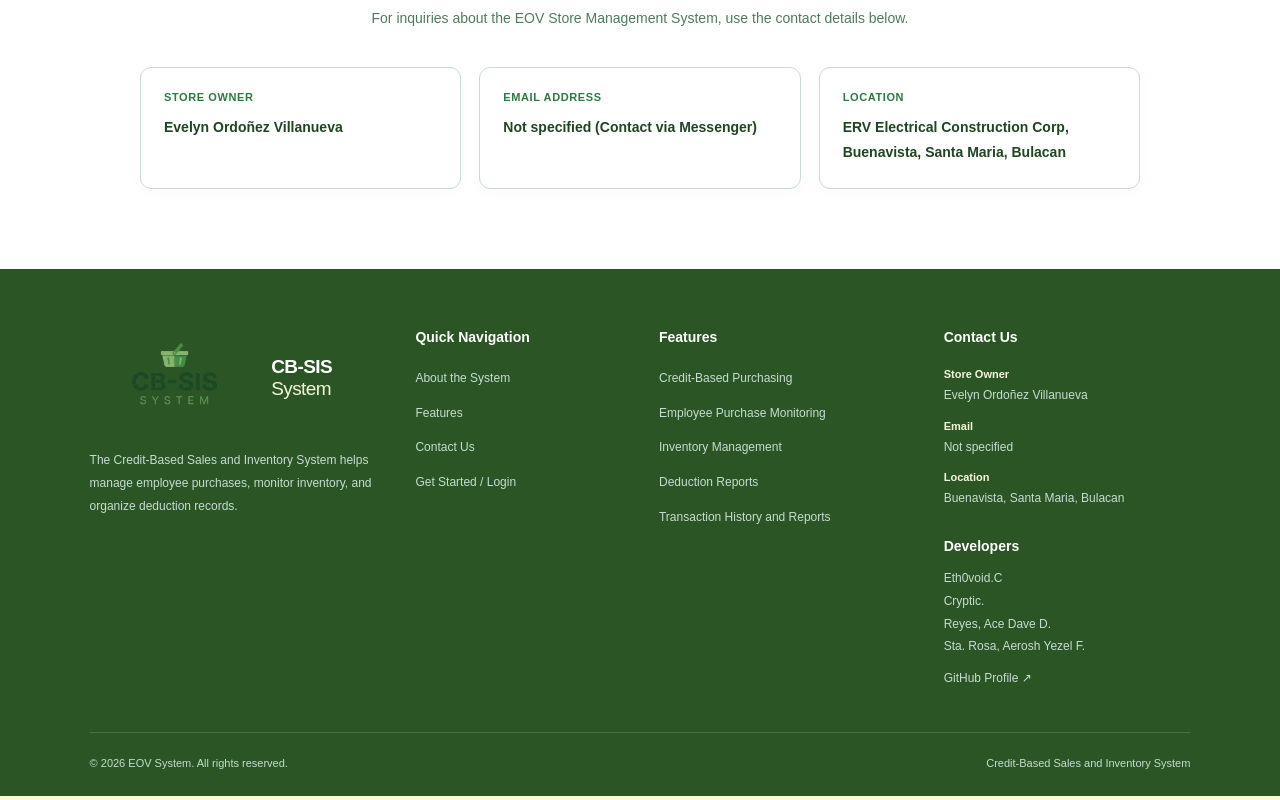
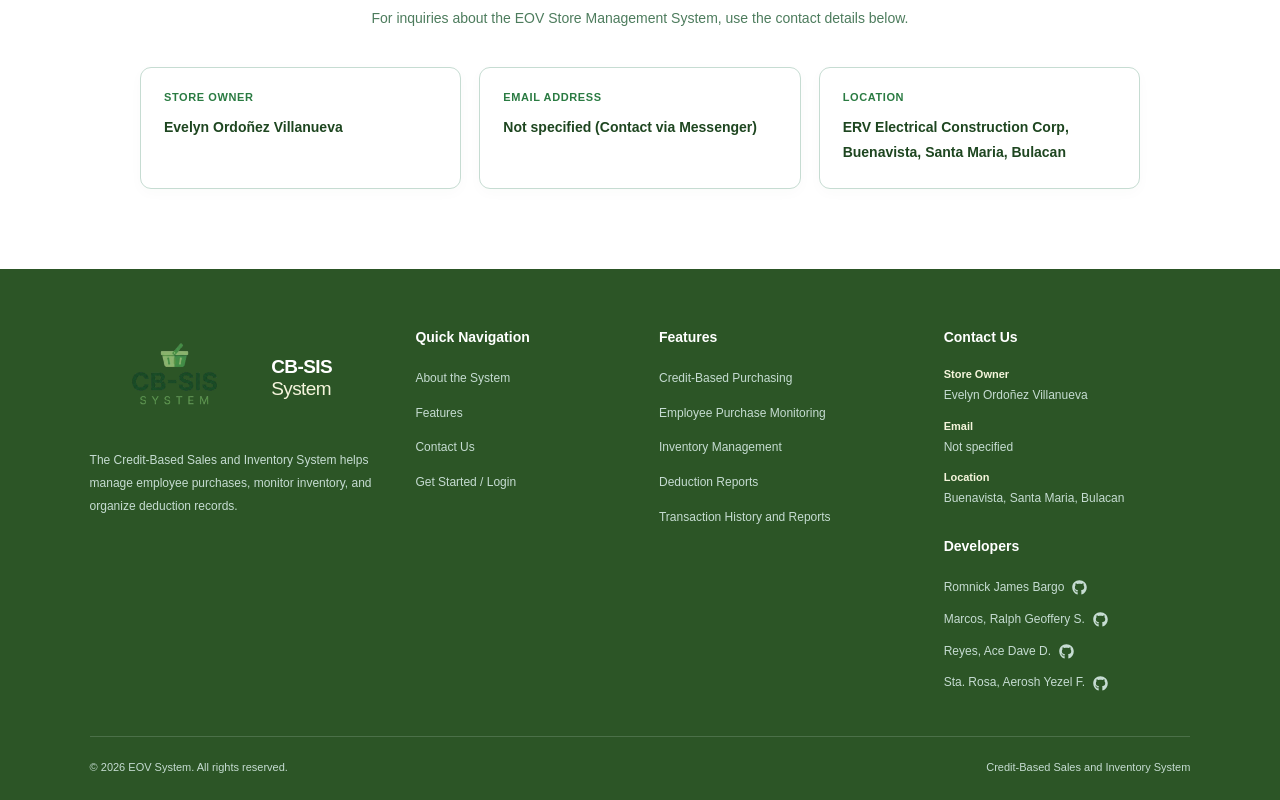
Before and after one commit to Eth0voidC/EOV_System_Web_Base, a React app in the folder frontend/: page / in a window 1280 px wide. Shown: the part 2119-2919 px from the top of the page. Built offline with nearby package versions, Linux system fonts and the light colour scheme; no server answers; the HTML template or start-up script is replaced by a standard one.

Commit message:
update the names and remove the photo in userAvatar

```diff
--- a/frontend/package.json
+++ b/frontend/package.json
@@ -10,8 +10,10 @@
     "preview": "vite preview"
   },
   "dependencies": {
+    "lucide-react": "^1.57.0",
     "react": "^19.2.8",
     "react-dom": "^19.2.8",
+    "react-icons": "^5.7.0",
     "react-router-dom": "^7.18.4",
     "recharts": "^3.10.1"
   },
--- a/frontend/src/components/HeaderStaff.jsx
+++ b/frontend/src/components/HeaderStaff.jsx
@@ -4,7 +4,7 @@ import inventoryIcon from '../assets/inventory-icon.png';
 import productIcon from '../assets/product-icon.png';
 import deliveryIcon from '../assets/delivery-icon.png';
 
-import userAvatar from '../assets/user2.jpg';
+import userAvatar from '../assets/user.png';
 import menuIcon from '../assets/menu-icon.png';
 
 import './components-css/headerstaff.css';
--- a/frontend/src/components/components-admin/SidebarAdmin.jsx
+++ b/frontend/src/components/components-admin/SidebarAdmin.jsx
@@ -6,7 +6,7 @@ import reportIcon from '../../assets/report-icon.png';
 import inventory2Icon from '../../assets/inventory2-icon.png';
 import switchmodeIcon from '../../assets/switchmode-icon.png';
 import arrowIcon from '../../assets/arrow-right.png';
-import userAvatar from '../../assets/user1-icon.jpg';
+import userAvatar from '../../assets/user.png';
 import menuIcon from '../../assets/menu-icon.png';
 import dropdownIcon from '../../assets/dropdown-icon.png';
 import customerIcon from '../../assets/customer-icon.png';
@@ -22,7 +22,7 @@ const REPORTS_LINKS = [
 ];
 
 const CUSTOMER_LINKS = [
-    { label: 'Register Customer', path: '/admin/customer/register' },
+    { label: 'Employee Register', path: '/admin/customer/register' },
     { label: 'Create Account', path: '/admin/customer/create-account' },
 ];
 
@@ -144,7 +144,7 @@ function SidebarAdmin() {
                         <img src={customerIcon} alt="" className="sidebar-icon" />
                         {!collapsed && (
                             <>
-                                <span>Customer / Account</span>
+                                <span>Employee / User</span>
                                 <img
                                     src={dropdownIcon}
                                     alt=""
--- a/frontend/src/pages/LandingPage.css
+++ b/frontend/src/pages/LandingPage.css
@@ -913,6 +913,7 @@
     text-decoration: none;
     overflow-wrap: anywhere;
     transition: color 0.2s ease;
+
 }
 
 .footer-developer-link:hover {
@@ -937,6 +938,12 @@
     color: var(--primary-light);
     font-size: 11px;
     line-height: 1.8;
+}
+
+.footer-developer-link {
+  display: inline-flex;
+  align-items: center;
+  gap: 8px;
 }
 
 /* ========================================
--- a/frontend/src/pages/LandingPage.jsx
+++ b/frontend/src/pages/LandingPage.jsx
@@ -1,4 +1,5 @@
 import { useNavigate } from 'react-router-dom';
+import { FaGithub } from 'react-icons/fa';
 import './LandingPage.css';
 import DashboardPreview from '../assets/dashboard-preview.jpg';
 import Cblogo from '../assets/cb-sislogo.png';
@@ -362,19 +363,53 @@ function LandingPage() {
                         <h3 className="footer-developer-heading">
                             Developers
                         </h3>
-
-                        <p>Eth0void.C</p>
-                        <p>Cryptic.</p>
-                        <p>Reyes, Ace Dave D.</p>
-                        <p>Sta. Rosa, Aerosh Yezel F.</p>
+                        <p>
                             <a
                                 className="footer-developer-link"
                                 href="https://github.com/Eth0voidC"
                                 target="_blank"
                                 rel="noopener noreferrer"
                             >
-                            GitHub Profile ↗
+                                <span>Romnick James Bargo</span>
+                                <FaGithub size={15} aria-hidden="true" />
                             </a>
+                        </p>
+
+                        <p>
+                            <a
+                                className="footer-developer-link"
+                                href="https://github.com/Cryptic7505"
+                                target="_blank"
+                                rel="noopener noreferrer"
+                            >
+                                <span>Marcos, Ralph Geoffery S.</span>
+                                <FaGithub size={15} aria-hidden="true" />
+                            </a>
+                        </p>
+
+                        <p>
+                            <a
+                                className="footer-developer-link"
+                                href=""
+                                target="_blank"
+                                rel="noopener noreferrer"
+                            >
+                                <span>Reyes, Ace Dave D.</span>
+                                <FaGithub size={15} aria-hidden="true" />
+                            </a>
+                        </p>
+
+                        <p>
+                            <a
+                                className="footer-developer-link"
+                                href=""
+                                target="_blank"
+                                rel="noopener noreferrer"
+                            >
+                                <span>Sta. Rosa, Aerosh Yezel F.</span>
+                                <FaGithub size={15} aria-hidden="true" />
+                            </a>
+                        </p>
                     </div>
                 </div>
 
```
Also changed, not shown: frontend/src/assets/user.png (added), 1 other file (tests, documents, lock files or other folders). Lines whose indentation alone changed are shown as unchanged.
